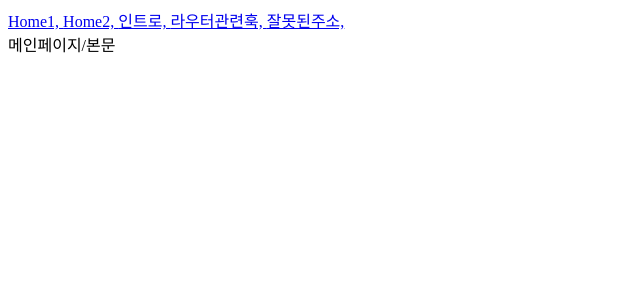
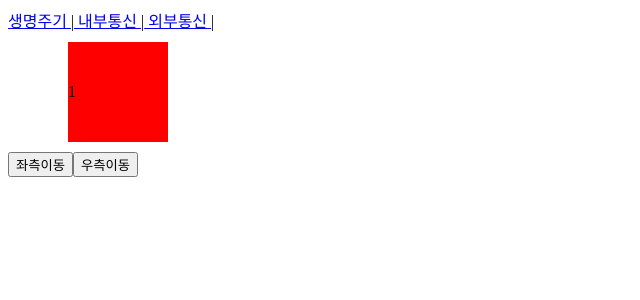
Before and after one commit to itdanja2025/2026B_react, a React (Vite) app: page / in a window 1280 px wide. Shown: the top 300 px of the page, without its empty margins (0-640 px from the left). Built offline with nearby package versions, Linux system fonts and the light colour scheme.

Commit message:
day51 1h

```diff
--- /dev/null
+++ b/src/example/day05/App.jsx
@@ -0,0 +1,12 @@
+import { Route, Routes } from "react-router-dom";
+import TopNavi from "./TopNavi";
+import Lifecycle from "./Lifecycle";
+
+export default function App( props ){
+    return (<>
+        <TopNavi> </TopNavi>
+        <Routes>
+            <Route path="/" element={ <Lifecycle /> }/>
+        </Routes>
+    </>)
+}
--- /dev/null
+++ b/src/example/day05/Lifecycle.jsx
@@ -0,0 +1,34 @@
+import { useEffect, useState } from "react"
+
+function MoveBox( props ){
+    const [ position , setPosition ] = useState(props.initPosition);
+    const [leftCount , setLeftCount ] = useState( 1 );
+    const boxStyle = {
+        backgroundColor : 'red' , position : 'relative' , testAlign : 'center',
+        width:'100px' , height:'100px', margin: '10px', lineHeight: '100px',
+        left: `${position}px`
+    }
+    const moveLeft = ( ) => {
+        setPosition( ()=> position-20 );
+        setLeftCount( () => leftCount +1 );
+    }
+    const moveRight = () => { setPosition( ()=> position + 20 ) }
+    useEffect( ()=>{
+        console.log( 'useEffect 실행 --> 마운트')
+        return ()=>{
+            console.log( 'useEffect 실행 --> 언마운트')
+        }
+    } );
+    console.log( 'return실행 --> 렌더링 ')
+    return (<>
+        <div style={ boxStyle }>{ leftCount }</div>
+        <button onClick={ moveLeft }> 좌측이동 </button>
+        <button onClick={ moveRight }> 우측이동 </button>
+    </>)
+}
+
+export default function Lifecycle( props ){
+    return (<>
+        <MoveBox initPosition={50} ></MoveBox>
+    </>)
+}
--- /dev/null
+++ b/src/example/day05/TopNavi.jsx
@@ -0,0 +1,11 @@
+import { NavLink } from "react-router-dom";
+
+export default function TopNavi( props ){
+    return (<>
+        <div>
+            <NavLink to="/"> 생명주기 </NavLink> |
+            <NavLink to="/local"> 내부통신 </NavLink> |
+            <NavLink to="/external"> 외부통신 </NavLink> |
+        </div>
+    </>)
+}
--- a/src/main.jsx
+++ b/src/main.jsx
@@ -50,14 +50,14 @@ const create = createRoot( root );
 // create.render( <Practice2/> )
 
 // [day04]
-import { BrowserRouter } from "react-router-dom"; // 1. 라우터 라이브러리 가져오기
-import App from "./example/day04/App";
-// 2. 최초 렌더링 되는 컴포넌트 앞뒤로 라우터컴포넌트 감싼다.
-create.render(
-    <BrowserRouter>
-        <App />
-    </BrowserRouter>
-)
+// import { BrowserRouter } from "react-router-dom"; // 1. 라우터 라이브러리 가져오기
+// import App from "./example/day04/App";
+// // 2. 최초 렌더링 되는 컴포넌트 앞뒤로 라우터컴포넌트 감싼다.
+// create.render(
+//     <BrowserRouter>
+//         <App />
+//     </BrowserRouter>
+// )
 
 // import App from "./example/practice3/App";
 // create.render(
@@ -65,3 +65,12 @@ create.render(
 //         <App />
 //     </BrowserRouter>
 // )
+
+// [day05]
+import App from "./example/day05/App";
+import { BrowserRouter } from "react-router-dom";
+create.render(
+    <BrowserRouter> { /* 최초 렌더링 컴포넌트 감싼다.*/ }
+        <App />
+    </BrowserRouter>
+)
```
